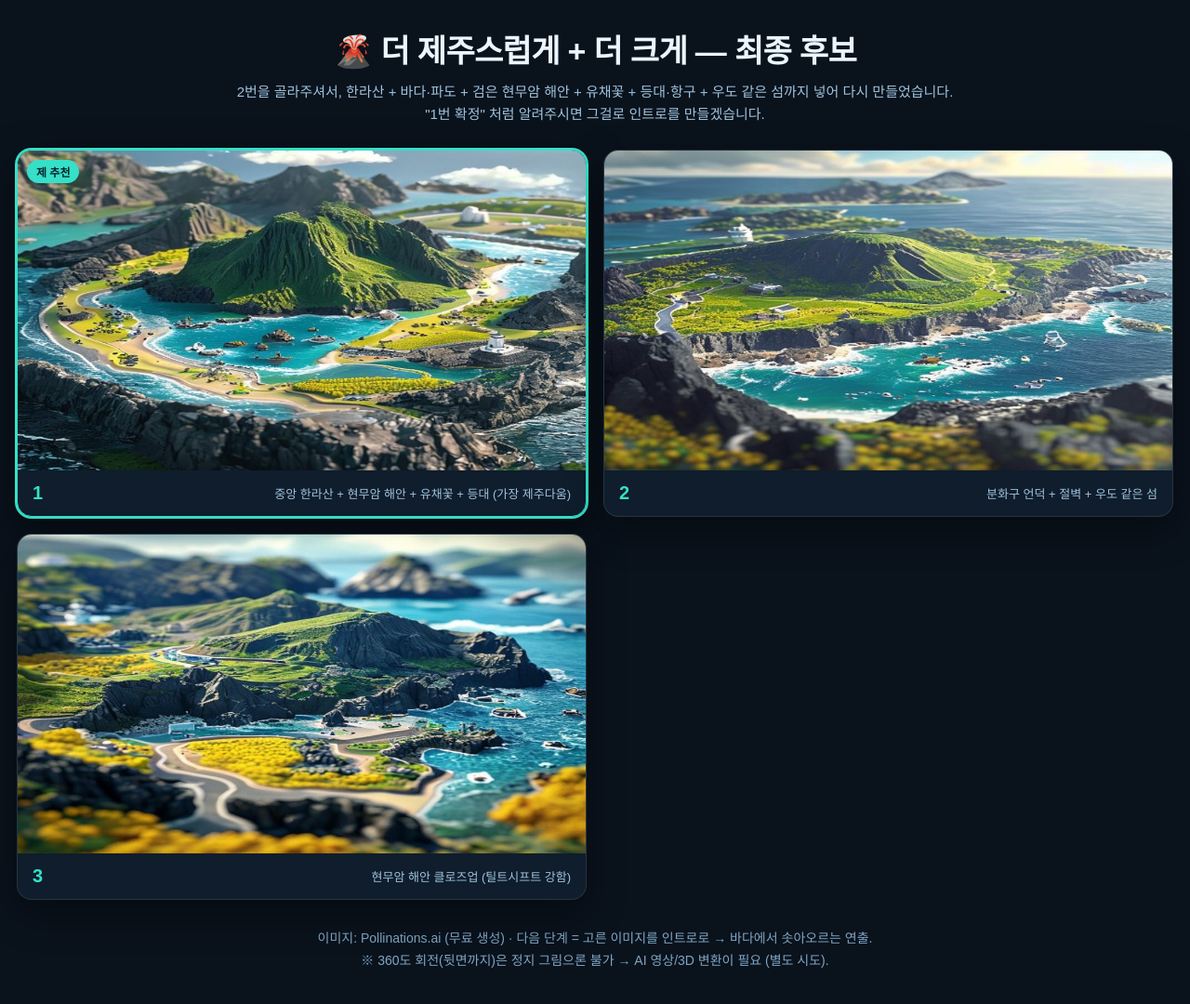
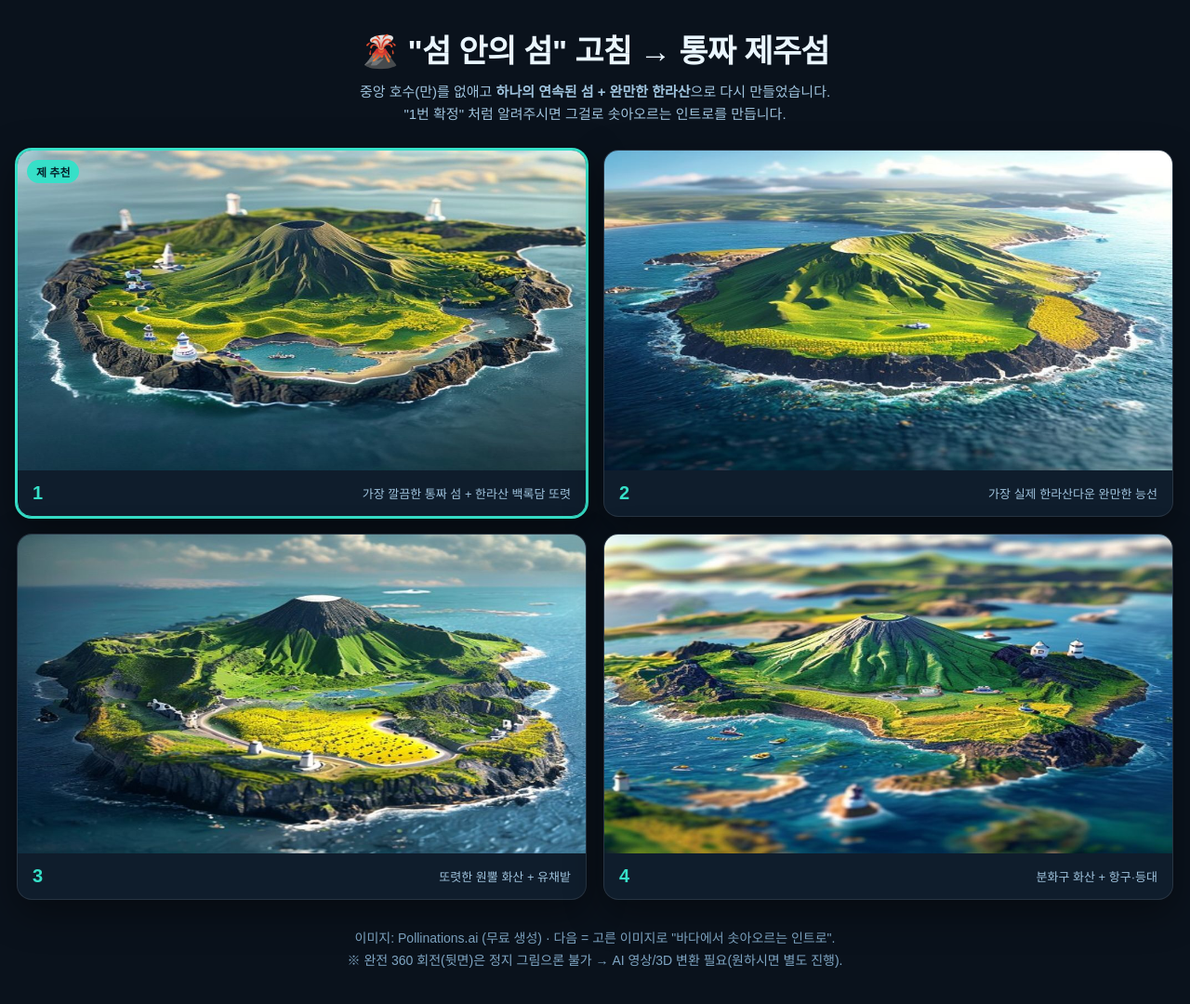
Before and after one commit to lee91251/jeju-trip-planner, a plain HTML site: page gallery.html in a window 1280 px wide. Shown: the whole page at 93% size. Drawn offline with Linux system fonts and the light colour scheme; a web font is replaced by a local one.

Commit message:
feat: 통짜 섬 제주 디오라마 ("섬 안의 섬" 수정)
- 회장 지적: 중앙 만이 한라산 둘러싸 도넛/섬속섬처럼 보임
- 단일 연속 섬 + 완만 방패형 한라산으로 재생성 (seed 5/31/64/99)
- 추천 jejuC_64 (깔끔한 통짜 섬 + 백록담)

Co-Authored-By: Claude Opus 4.8 <noreply@anthropic.com>

```diff
--- a/gallery.html
+++ b/gallery.html
@@ -3,7 +3,7 @@
 <head>
 <meta charset="UTF-8" />
 <meta name="viewport" content="width=device-width, initial-scale=1.0" />
-<title>제주 디오라마 — 최종 후보</title>
+<title>제주 디오라마 — 통짜 섬</title>
 <link rel="stylesheet" href="https://cdn.jsdelivr.net/gh/orioncactus/pretendard@v1.3.9/dist/web/static/pretendard.css" />
 <style>
   *{margin:0;padding:0;box-sizing:border-box;}
@@ -22,13 +22,14 @@
 </style>
 </head>
 <body>
-  <h1>🌋 더 제주스럽게 + 더 크게 — 최종 후보</h1>
-  <p class="sub">2번을 골라주셔서, 한라산 + 바다·파도 + 검은 현무암 해안 + 유채꽃 + 등대·항구 + 우도 같은 섬까지 넣어 다시 만들었습니다.<br/>"1번 확정" 처럼 알려주시면 그걸로 인트로를 만들겠습니다.</p>
+  <h1>🌋 "섬 안의 섬" 고침 → 통짜 제주섬</h1>
+  <p class="sub">중앙 호수(만)를 없애고 <b>하나의 연속된 섬 + 완만한 한라산</b>으로 다시 만들었습니다.<br/>"1번 확정" 처럼 알려주시면 그걸로 솟아오르는 인트로를 만듭니다.</p>
   <div class="grid">
-    <div class="card best"><span class="pick">제 추천</span><img src="jejuB_17.jpg" alt="1"><div class="tag"><b>1</b><span>중앙 한라산 + 현무암 해안 + 유채꽃 + 등대 (가장 제주다움)</span></div></div>
-    <div class="card"><img src="jejuB_217.jpg" alt="2"><div class="tag"><b>2</b><span>분화구 언덕 + 절벽 + 우도 같은 섬</span></div></div>
-    <div class="card"><img src="jejuB_117.jpg" alt="3"><div class="tag"><b>3</b><span>현무암 해안 클로즈업 (틸트시프트 강함)</span></div></div>
+    <div class="card best"><span class="pick">제 추천</span><img src="jejuC_64.jpg" alt="1"><div class="tag"><b>1</b><span>가장 깔끔한 통짜 섬 + 한라산 백록담 또렷</span></div></div>
+    <div class="card"><img src="jejuC_31.jpg" alt="2"><div class="tag"><b>2</b><span>가장 실제 한라산다운 완만한 능선</span></div></div>
+    <div class="card"><img src="jejuC_5.jpg" alt="3"><div class="tag"><b>3</b><span>또렷한 원뿔 화산 + 유채밭</span></div></div>
+    <div class="card"><img src="jejuC_99.jpg" alt="4"><div class="tag"><b>4</b><span>분화구 화산 + 항구·등대</span></div></div>
   </div>
-  <p class="foot">이미지: Pollinations.ai (무료 생성) · 다음 단계 = 고른 이미지를 인트로로 → 바다에서 솟아오르는 연출.<br/>※ 360도 회전(뒷면까지)은 정지 그림으론 불가 → AI 영상/3D 변환이 필요 (별도 시도).</p>
+  <p class="foot">이미지: Pollinations.ai (무료 생성) · 다음 = 고른 이미지로 "바다에서 솟아오르는 인트로".<br/>※ 완전 360 회전(뒷면)은 정지 그림으론 불가 → AI 영상/3D 변환 필요(원하시면 별도 진행).</p>
 </body>
 </html>
```
Also changed, not shown: jejuC_31.jpg (added), jejuC_5.jpg (added), jejuC_64.jpg (added), jejuC_99.jpg (added).
